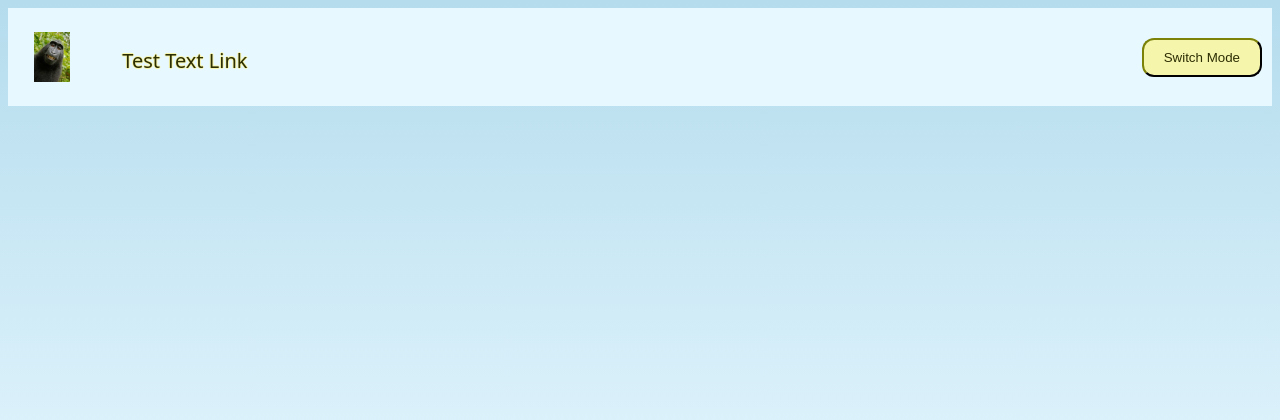
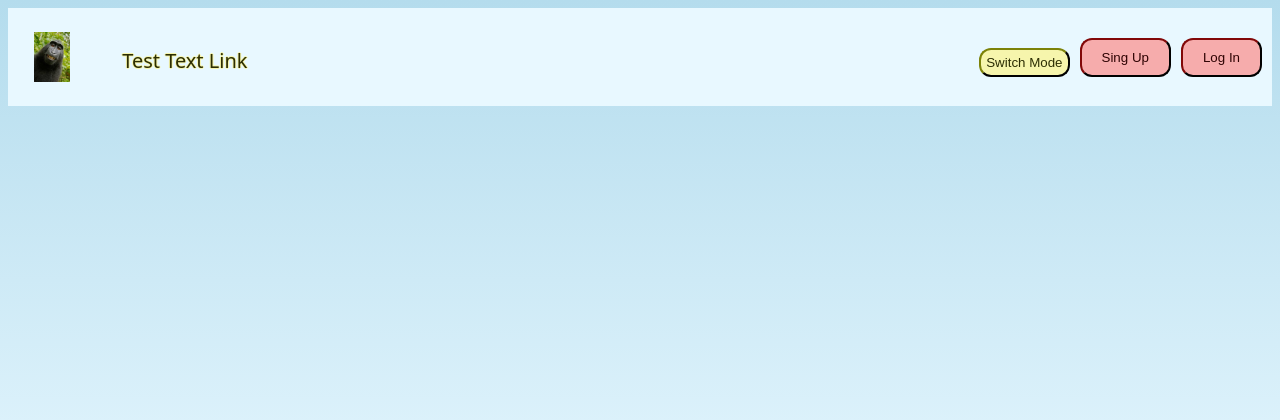
Before and after one commit to reddign/typing, a PHP site: page /HomePage.html in a window 1280 px wide. Shown: the top 420 px of the page. Run offline with PHP 8.4, Linux system fonts and the light colour scheme.

Commit message:
Added LogIn and SingUp buttons

```diff
--- a/home/HPLightMode.css
+++ b/home/HPLightMode.css
@@ -10,13 +10,21 @@ ul {
 ul button {
     border-radius: 12px;
     float: right;
-    padding: 10px 20px;
-    margin-top: 30px;
+    padding: 5px 5px;
+    margin-top: 40px;
     margin-right: 10px;
     border-color: #2c2e03;
     color: #2c2e03;
     cursor: pointer;
     background-color: #f6f5ac;
+}
+
+ul .btn-group button {
+    padding: 10px 20px;
+    margin-top: 30px;
+    background-color: #f6acac;
+    border-color: #2e0303;
+    color: #2e0303;
 }
 
 li {
@@ -38,7 +46,7 @@ li a {
 }
 
 li a:hover {
-    background-image: radial-gradient(#91C9E8, #E8F8FF 60%);
+    background-image: radial-gradient(#b9e3fa, #E8F8FF 60%);
     /*background-color: rgb(22, 2, 94);*/
 }
 
--- a/home/HomePage.html
+++ b/home/HomePage.html
@@ -15,10 +15,16 @@
                     </a>
                 </li>
                 <li><a href="test">Test Text Link</a></li>
+                <div class="btn-group">
+                    <a href="../login/index.html"><button>Log In</button></a>
+                    <a href="../login/Register.html"><button>Sing Up</button></a>
+                </div>
                 <button onclick="swapStyleSheet()">Switch Mode</button>
             </ul>
         </nav>
     </header>
+    <main>
+    </main>
     <script>
         function swapStyleSheet(){
 
```
Also changed, not shown: home/HPDarkMode.css (+10 -2 lines).
